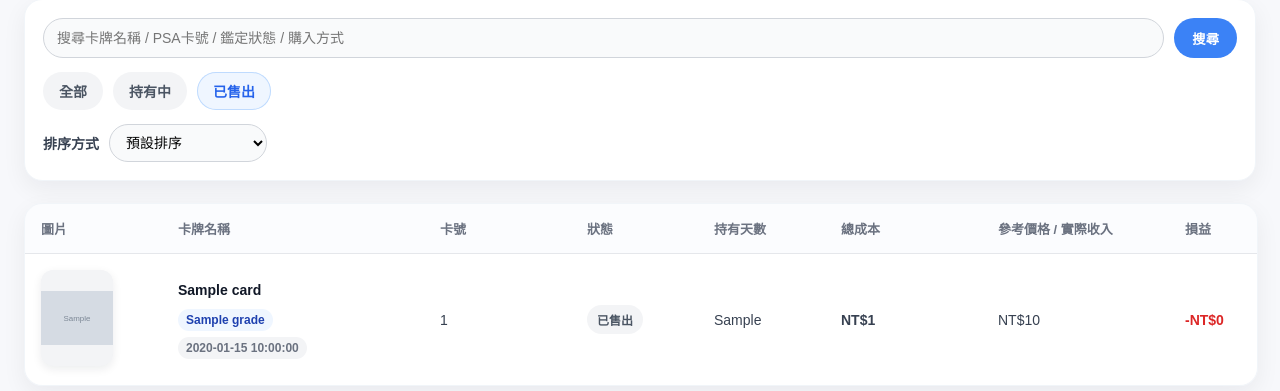
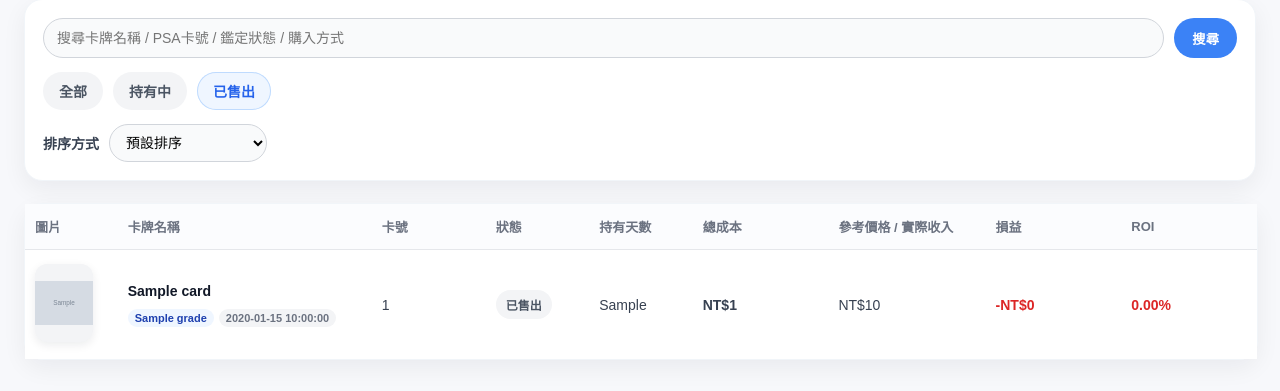
Before and after one commit to pokem06004-Cadouka/cadouka, a Flask app: template templates/card_list.html in a window 1280 px wide. Shown: the part 203-594 px from the top of the page. Run offline with Flask 3, Linux system fonts and the light colour scheme; the template is opened without the code that fills it: most values are stand-ins (such as "Sample title", 1, 10 or a date in 2020); grey boxes marked "Sample" are stand-in pictures.

Commit message:
Update Cadouka visual style

```diff
--- a/static/style.css
+++ b/static/style.css
@@ -1053,3 +1053,123 @@ a {
         grid-template-columns: 1fr;
     }
 }
+
+/* =========================
+   Fix Card List: show all columns without horizontal scroll
+========================= */
+
+.table-card {
+    overflow-x: visible;
+}
+
+.card-table {
+    width: 100%;
+    min-width: 0;
+    table-layout: fixed;
+}
+
+/* 縮小表格整體文字與間距 */
+.card-table th {
+    padding: 13px 10px;
+    font-size: 13px;
+}
+
+.card-table td {
+    padding: 14px 10px;
+    font-size: 14px;
+}
+
+/* 重新分配欄位寬度，讓 ROI 也看得到 */
+.card-table th:nth-child(1),
+.card-table td:nth-child(1) {
+    width: 7%;
+}
+
+.card-table th:nth-child(2),
+.card-table td:nth-child(2) {
+    width: 22%;
+}
+
+.card-table th:nth-child(3),
+.card-table td:nth-child(3) {
+    width: 9%;
+}
+
+.card-table th:nth-child(4),
+.card-table td:nth-child(4) {
+    width: 8%;
+}
+
+.card-table th:nth-child(5),
+.card-table td:nth-child(5) {
+    width: 8%;
+}
+
+.card-table th:nth-child(6),
+.card-table td:nth-child(6) {
+    width: 11%;
+}
+
+.card-table th:nth-child(7),
+.card-table td:nth-child(7) {
+    width: 13%;
+}
+
+.card-table th:nth-child(8),
+.card-table td:nth-child(8) {
+    width: 11%;
+}
+
+.card-table th:nth-child(9),
+.card-table td:nth-child(9) {
+    width: 11%;
+}
+
+/* 圖片再稍微縮小，避免壓縮欄位 */
+.list-card-img,
+.list-no-img {
+    width: 58px !important;
+    height: 78px !important;
+}
+
+/* 卡名維持兩行，但寬度跟著欄位走 */
+.card-name-text {
+    max-width: 100%;
+    font-size: 14px;
+    line-height: 1.4;
+}
+
+/* 標籤縮小一點 */
+.tag-row {
+    max-width: 100%;
+    gap: 5px;
+}
+
+.mini-tag {
+    font-size: 11px;
+    padding: 3px 7px;
+}
+
+/* 金額、ROI 不要亂換行 */
+.card-table td:nth-child(6),
+.card-table td:nth-child(7),
+.card-table td:nth-child(8),
+.card-table td:nth-child(9) {
+    white-space: nowrap;
+}
+
+/* 狀態不要換行 */
+.status {
+    white-space: nowrap;
+}
+
+/* 小螢幕才允許左右滑動 */
+@media (max-width: 1000px) {
+    .table-card {
+        overflow-x: auto;
+    }
+
+    .card-table {
+        min-width: 1050px;
+    }
+}
```
